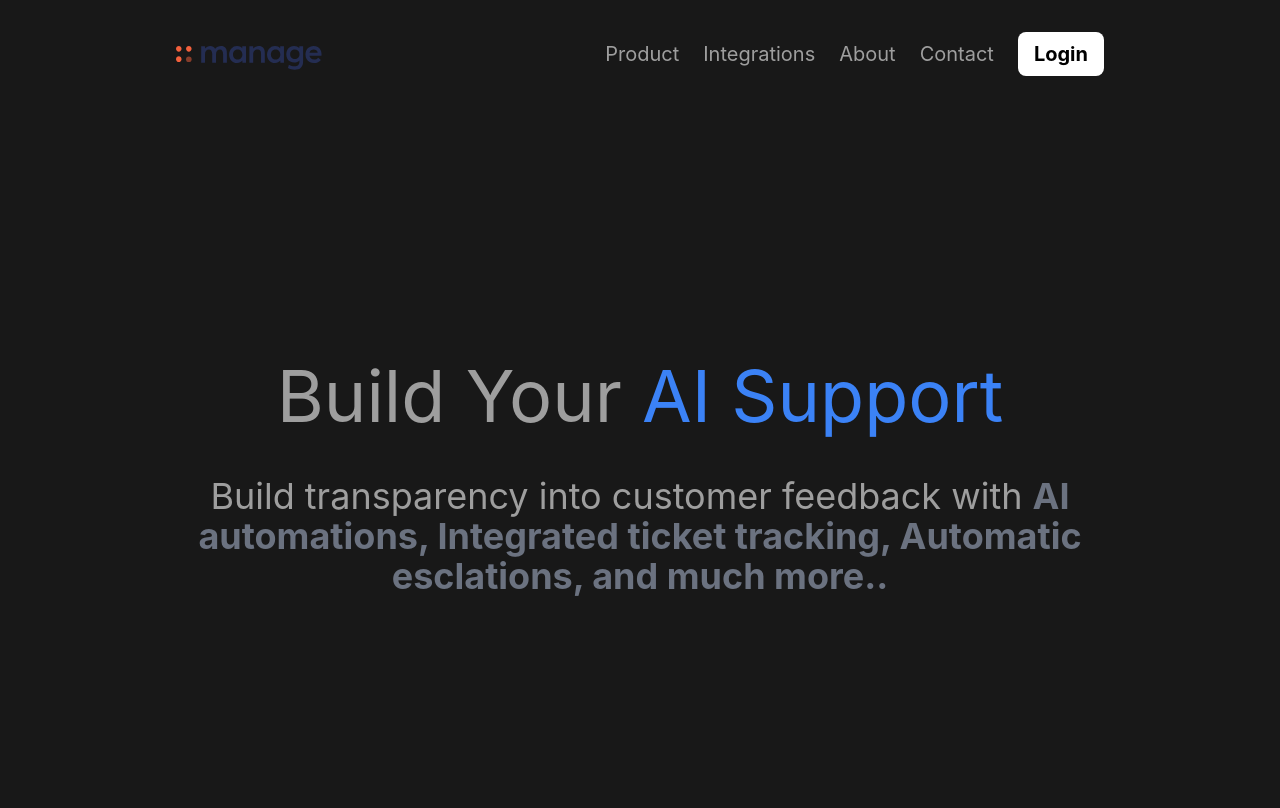
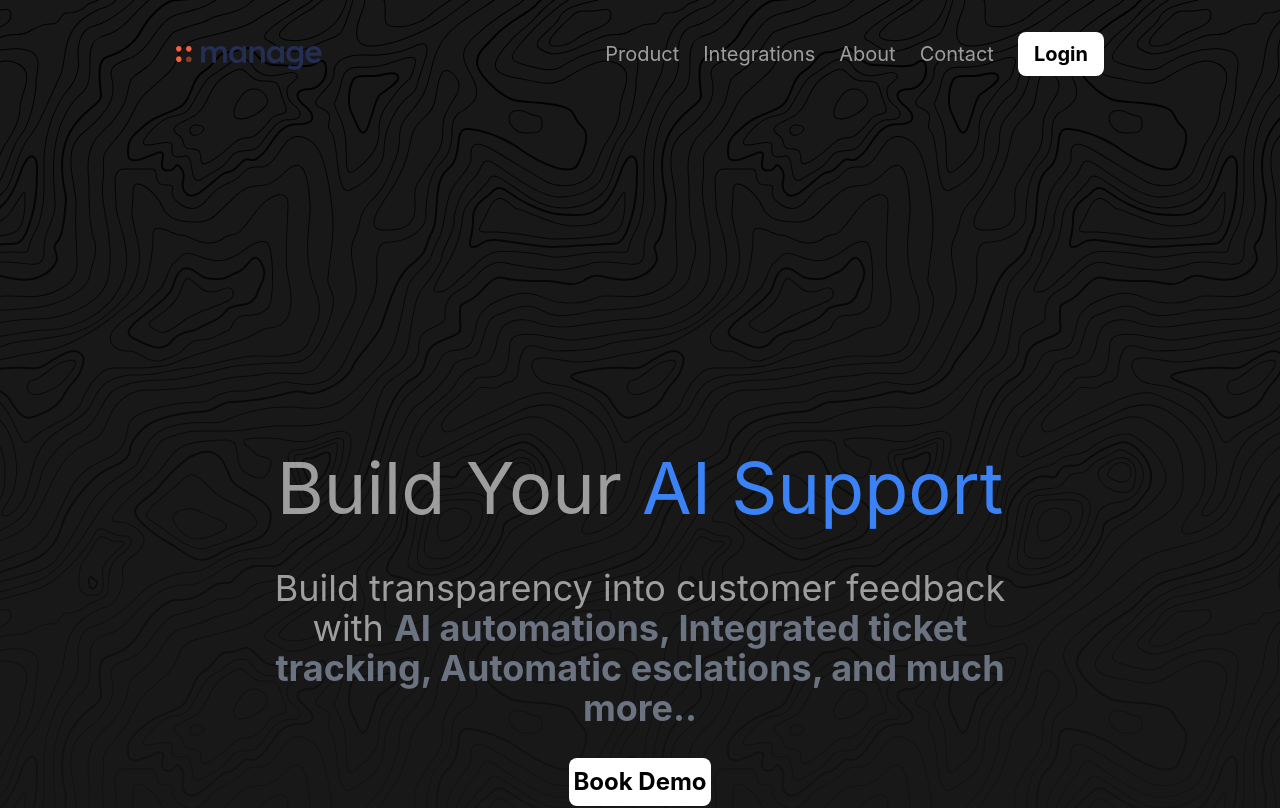
Before and after one commit to arpitpatel901/tlbot_website, a Vue app: page / in a window 1280 px wide. Shown: the top 808 px of the page. Built offline with nearby package versions, Linux system fonts and the light colour scheme; a web font is replaced by a local one.

Commit message:
Add typography background and the animations code to tailwind

```diff
--- a/src/components/NavbarTailwind.vue
+++ b/src/components/NavbarTailwind.vue
@@ -1,5 +1,6 @@
 <template>
   <div>
+      <div class="custom-background relative w-full h-full">
       <nav class="relative container mx-auto p-6">
       <!-- Flex container -->
       <div class="flex items-center justify-between">
@@ -50,13 +51,42 @@
       </div>
     </nav>
 
+      <!-- <div class="relative"> -->
+        <!-- <div class="custom-shape-divider-bottom-1712260637 animate-sinusoid">
+          <svg
+            data-name="Layer 1"
+            xmlns="http://www.w3.org/2000/svg"
+            viewBox="0 0 1200 120"
+            preserveAspectRatio="none"
+          >
+            <path
+              d="M985.66,92.83C906.67,72,823.78,31,743.84,14.19c-82.26-17.34-168.06-16.33-250.45.39-57.84,11.73-114,31.07-172,41.86A600.21,600.21,0,0,1,0,27.35V120H1200V95.8C1132.19,118.92,1055.71,111.31,985.66,92.83Z"
+              class="shape-fill"
+            ></path>
+          </svg>
+        </div> -->
+        <!-- <div class="absolute spacer layer1 animate-sinusoid"></div> -->
+        <!-- <div
+          class="absolute blur-sm top-20 right-4 w-72 h-16 bg-blue-700 rounded-2xl md:left-20"
+        ></div>
+        <div
+          class="absolute blur-sm top-40 left-4 w-72 h-16 bg-green-300 rounded-2xl md:right-20"
+        ></div>
+        <div
+          class="absolute blur-sm top-60 right-4 w-72 h-16 bg-blue-700 rounded-2xl md:left-20"
+        ></div>
+        <div
+          class="absolute blur-sm top-80 left-4 w-72 h-16 bg-green-300 rounded-2xl md:right-20"
+        ></div> -->
         <!-- Title -->
         <header
-      class="box-border relative mx-20 mt-5 py-10 h-auto text-7xl text-center md:space-y-1 md:py-60"
+          ref="title"
+          id="title"
+          class="z-10 box-border relative mx-20 mt-5 py-10 h-auto text-7xl text-center md:space-y-1 md:py-60 md:px-30 md:mt-28"
         >
           <h1>Build Your <span class="text-blue-500">AI Support</span></h1>
           <p
-            class="box-border relative mx-10 pt-10 mt-5 h-auto text-2xl text-center md:text-4xl md:space-y-10 md:py-30 md:px-30"
+            class="box-border relative mx-auto pt-10 mt-5 h-auto text-2xl text-center md:text-4xl md:space-y-10 md:py-30 md:px-30 lg:max-w-3xl"
           >
             Build transparency into customer feedback with
             <!-- <span class="text-brightRed font-bold" -->
@@ -65,7 +95,15 @@
               and much more..</span
             >
           </p>
+          <a
+              href="#"
+              class="inline-block items-center text-2xl px-1 py-2 text-black bg-white font-bold rounded-lg baseline hover:bg-blue-200"
+              >Book Demo</a
+          >
         </header>
+      </div>
+    </div>
+    <div>
 
     <!-- Hero Section -->
     <section id="hero">
@@ -414,13 +452,39 @@ export default {
 </script>
 
 <style>
-body {
+.custom-background {
+  background-image:
+    linear-gradient(to bottom, transparent, var(--vt-c-black) 100%),
+    url('./../assets/topography.svg');
+  background-repeat: repeat, repeat;
+  background-position: center, center;
+}
+/* body { */
 /* background-image: url("./../assets/bg-tablet-pattern.svg"); */
+/* background-image: url("./../assets/wave.svg"); */
+/* background-repeat: no-repeat; */
+/* background-size: 800px; */
+/* background-position: 90% -25%; */
+/* } */
+.spacer {
+  aspect-ratio: 760/500;
+  width: 100%;
+  background-repeat: repeat-x;
+  background-position: center;
+  background-size: auto 100%;
+}
+.layer1 {
   background-image: url("./../assets/wave.svg");
-  background-repeat: no-repeat;
-  background-size: 800px;
-  background-position: 90% -25%;
 }
+/* .custom-shape-divider-bottom-1712260637 {
+    position: absolute;
+    bottom: 0;
+    left: 0;
+    width: 100%;
+    overflow: hidden;
+    line-height: 0;
+    background-repeat: repeat-x;
+} */
 
 #cta {
   background-image: url("./../assets/bg-simplify-section-desktop.svg");
--- a/tailwind.config.js
+++ b/tailwind.config.js
@@ -11,6 +11,18 @@ export default {
       xl: '1440px',
     },
     extend: {
+      animation: {
+        sinusoid: "sinusoid 5s infinite",
+      },
+      keyframes: {
+        sinusoid: {
+          "0%": { transform: "translateX(0)",},
+          "33%": { transform: "translateX(-10%)", },
+          "50%": { transform: "translateX(-20%)", },
+          "66%": { transform: "translateX(10%)", },
+          "100%": { transform: "translateX(20%)", },
+        },
+      },
       fontFamily: {
         sans: ["Inter var", ...defaultTheme.fontFamily.sans],
       },
```
Also changed, not shown: src/assets/topography.svg (added). Lines whose indentation alone changed are shown as unchanged.
